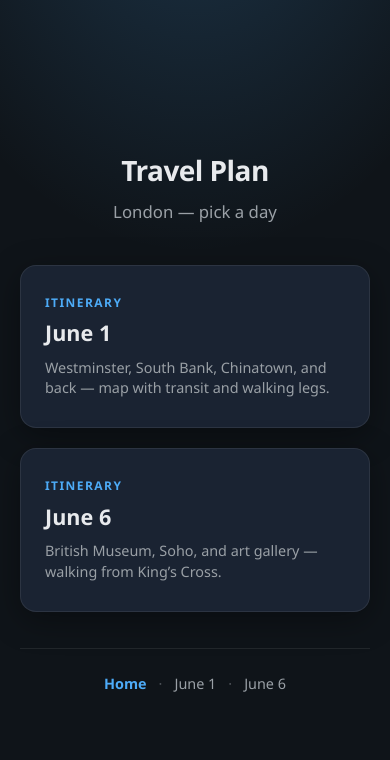
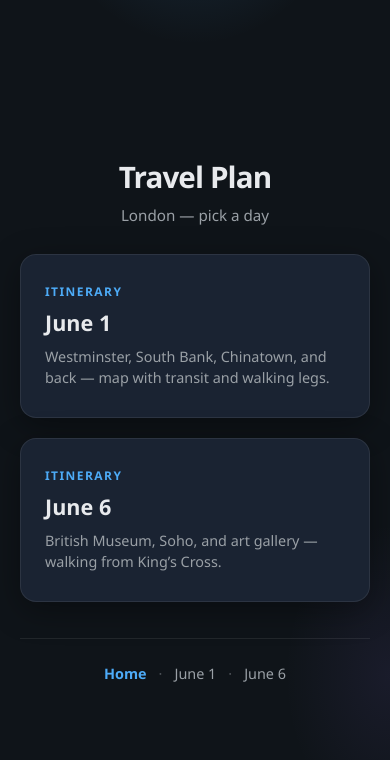
Before and after one commit to NomadJaki/Travel-Plan, a plain HTML site: page index.html in a window 390 px wide. Drawn offline with Linux system fonts and the light colour scheme; files that its build step writes are made by us from their sources.

Commit message:
Enhance CSS styles for homepage layout and accessibility

```diff
--- a/travel_plan/Travel_plan/css/app.css
+++ b/travel_plan/Travel_plan/css/app.css
@@ -1,5 +1,6 @@
 /* Travel plan — shared presentation */
 :root {
+    color-scheme: dark;
     --bg: #0f1419;
     --bg-elevated: #1a2332;
     --text: #e8eaed;
@@ -35,27 +36,41 @@ a:hover {
 /* ——— Homepage ——— */
 .home {
     min-height: 100vh;
+    min-height: 100dvh;
     display: flex;
     flex-direction: column;
     align-items: center;
     justify-content: center;
-    padding: 2rem 1.25rem;
+    padding: clamp(1.25rem, 4vw, 2.5rem) 1.25rem;
     background:
-        radial-gradient(ellipse 80% 50% at 50% -20%, rgba(77, 171, 247, 0.22), transparent),
+        radial-gradient(ellipse 85% 55% at 50% -25%, rgba(77, 171, 247, 0.26), transparent 55%),
+        radial-gradient(ellipse 60% 40% at 100% 80%, rgba(151, 117, 250, 0.08), transparent 45%),
         var(--bg);
+}
+
+.home-header {
+    text-align: center;
+    max-width: 36rem;
+    margin-bottom: 0.25rem;
 }
 
 .home h1 {
     margin: 0;
-    font-size: clamp(1.75rem, 5vw, 2.5rem);
+    font-size: clamp(1.85rem, 5.5vw, 2.65rem);
     font-weight: 700;
-    letter-spacing: -0.02em;
+    letter-spacing: -0.03em;
+    line-height: 1.15;
 }
 
 .home .tagline {
-    margin: 0.5rem 0 2.5rem;
+    margin: 0.65rem 0 0;
     color: var(--text-muted);
-    font-size: 1.05rem;
+    font-size: clamp(0.95rem, 2.5vw, 1.08rem);
+    line-height: 1.45;
+}
+
+.home .choices {
+    margin-top: clamp(1.75rem, 4vw, 2.75rem);
 }
 
 .choices {
@@ -84,6 +99,26 @@ a:hover {
     border-color: rgba(77, 171, 247, 0.45);
     box-shadow: 0 12px 40px rgba(0, 0, 0, 0.45);
     color: var(--text);
+}
+
+.choice-card:focus {
+    outline: none;
+}
+
+.choice-card:focus-visible {
+    outline: 2px solid var(--accent);
+    outline-offset: 3px;
+    border-color: rgba(77, 171, 247, 0.55);
+}
+
+@media (prefers-reduced-motion: reduce) {
+    .choice-card {
+        transition: none;
+    }
+
+    .choice-card:hover {
+        transform: none;
+    }
 }
 
 .choice-card .label {
```
